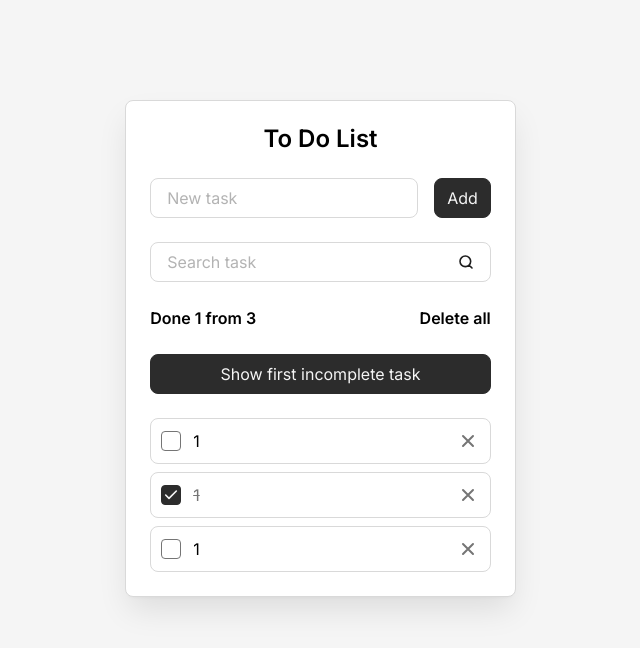
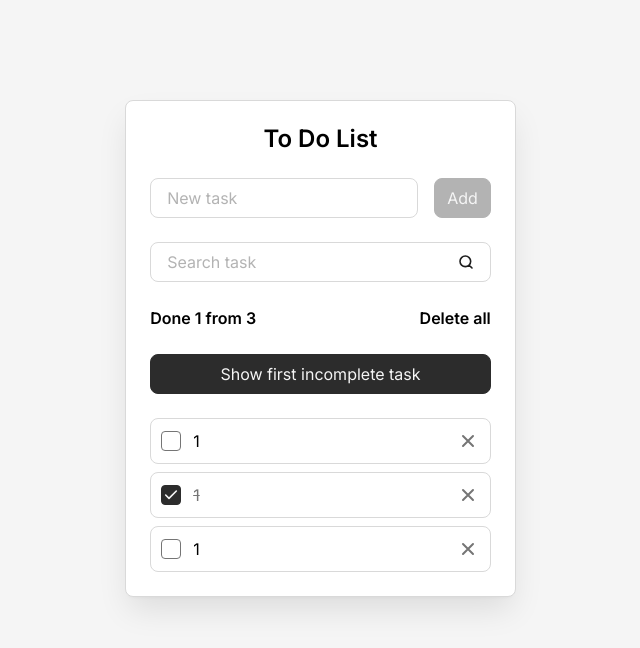
Before and after one commit to VaganovaIP/react-todo-list, a React (Vite) app: page / in a window 1280 px wide. Shown: the top 648 px of the page, without its empty margins (312-952 px from the left). Built offline with nearby package versions, Linux system fonts and the light colour scheme.

Commit message:
Валидация формы

```diff
--- a/src/components/AddTaskForm.jsx
+++ b/src/components/AddTaskForm.jsx
@@ -1,6 +1,6 @@
 import Button from "./Button.jsx";
 import Field from "./Field.jsx";
-import {useContext} from "react";
+import {useContext, useState} from "react";
 import {TasksContext} from "../context/TasksContext.jsx";
 
 const AddTaskForm = () => {
@@ -11,9 +11,23 @@ const AddTaskForm = () => {
         newTaskInputRef,
     } = useContext(TasksContext)
 
+    const [error, setError] = useState()
+
+    const clearNewTaskTitle = newTaskTitle.trim()
+    const isNewTaskTitleEmpty = clearNewTaskTitle.length === 0
+
     const onSubmit = (event) => {
        event.preventDefault()
-       addTask()
+       if(!isNewTaskTitleEmpty) addTask(clearNewTaskTitle)
+    }
+
+    const onInput = (event) => {
+        const {value} = event.target
+        const clearValue = value.trim()
+        const hasOnlySpaces = value.length > 0 && clearValue.length === 0
+
+        setNewTaskTitle(value)
+        setError(hasOnlySpaces ? 'The task cannot be empty' : '')
     }
 
     return (
@@ -23,10 +37,16 @@ const AddTaskForm = () => {
                 label = "New task"
                 id = "new-task"
                 value={newTaskTitle}
-                onInput={(event) => setNewTaskTitle(event.target.value)}
+                error = {error}
+                onInput={onInput}
                 ref={newTaskInputRef}
             />
-            <Button type="submit">Add</Button>
+            <Button
+                type="submit"
+                isDisabled = {isNewTaskTitleEmpty}
+            >
+                Add
+            </Button>
         </form>
     )
 }
--- a/src/components/Button.jsx
+++ b/src/components/Button.jsx
@@ -3,6 +3,7 @@ const Button = (props) => {
         className = '',
         type = 'button',
         children,
+        isDisabled,
         onClick,
     } = props
 
@@ -10,6 +11,7 @@ const Button = (props) => {
         <button
             className={`${className} button`}
             type={type}
+            disabled={isDisabled}
             onClick={onClick}
         >{children}</button>
     )
--- a/src/components/Field.jsx
+++ b/src/components/Field.jsx
@@ -6,6 +6,7 @@ const Field = (props) => {
         type,
         onInput,
         value,
+        error,
         ref,
     } = props
 
@@ -18,7 +19,7 @@ const Field = (props) => {
                 {label}
             </label>
             <input
-                className="field__input"
+                className={`field__input ${error ? 'is-invalid' : ''}`}
                 id={id}
                 placeholder=" "
                 autoComplete="off"
@@ -27,6 +28,10 @@ const Field = (props) => {
                 onInput={onInput}
                 ref={ref}
             />
+            {error && (
+                <span className="field__error" title={error}>{error}</span>
+                )
+            }
         </div>
     )
 }
--- a/src/hooks/useTasks.js
+++ b/src/hooks/useTasks.js
@@ -44,11 +44,10 @@ const useTasks = () => {
         )
     }, [tasks])
 
-    const addTask = useCallback(() => {
-        if (newTaskTitle.trim().length > 0){
+    const addTask = useCallback((title) => {
         const newTask = {
             id: crypto?.randomUUID() ?? Date.now().toString(),
-                title: newTaskTitle,
+            title,
             isDone: false
         }
 
@@ -56,8 +55,7 @@ const useTasks = () => {
         setNewTaskTitle('')
         setSearchQuery('')
         newTaskInputRef.current.focus()
-        }
-    }, [newTaskTitle])
+    }, [])
 
     useEffect(() => {
         localStorage.setItem('tasks', JSON.stringify(tasks))
--- a/src/styles/components/button.css
+++ b/src/styles/components/button.css
@@ -9,12 +9,21 @@
   border: 1px solid var(--color-dark-2);
   border-radius: var(--border-radius);
 
-  &:hover {
-    color: var(--color-dark-2);
-    background-color: transparent;
+  &:not(:disabled){
+    &:hover {
+       color: var(--color-dark-2);
+       background-color: transparent;
+     }
+
+    &:active {
+       scale: 1.05;
+     }
   }
 
-  &:active {
-    scale: 1.05;
+
+  &:disabled{
+     background-color: var(--color-gray-3);
+     border-color: var(--color-gray-3);
+     cursor: not-allowed;
   }
 }
--- a/src/styles/components/field.css
+++ b/src/styles/components/field.css
@@ -46,4 +46,20 @@
       background-repeat: no-repeat;
     }
   }
+
+  &.is-invalid{
+    border-color: red;
+  }
 }
+
+.field__error{
+  position: absolute;
+  top: 100%;
+  left: 0;
+  font-size: 12px;
+  color: red;
+  text-overflow: ellipsis;
+  overflow: hidden;
+  white-space: nowrap;
+  max-width: 100%;
+}
```
Lines whose indentation alone changed are shown as unchanged.
